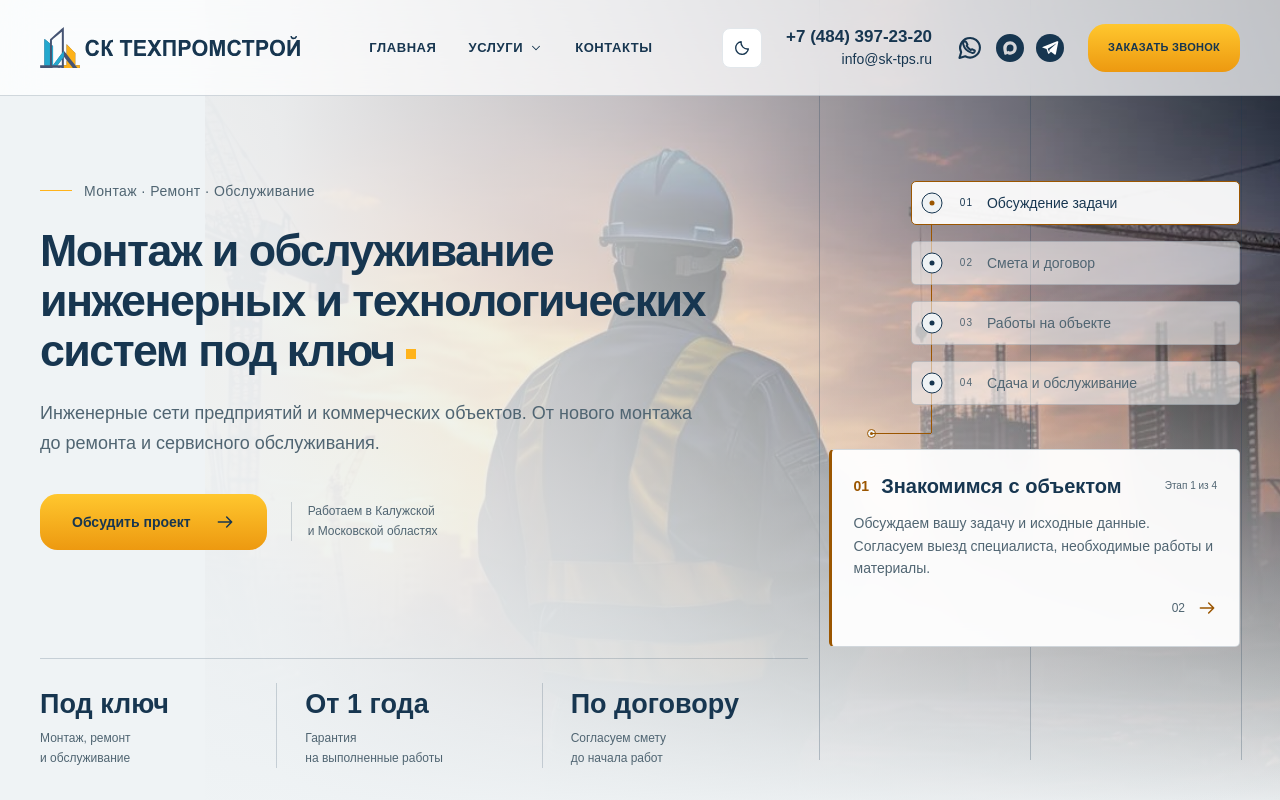
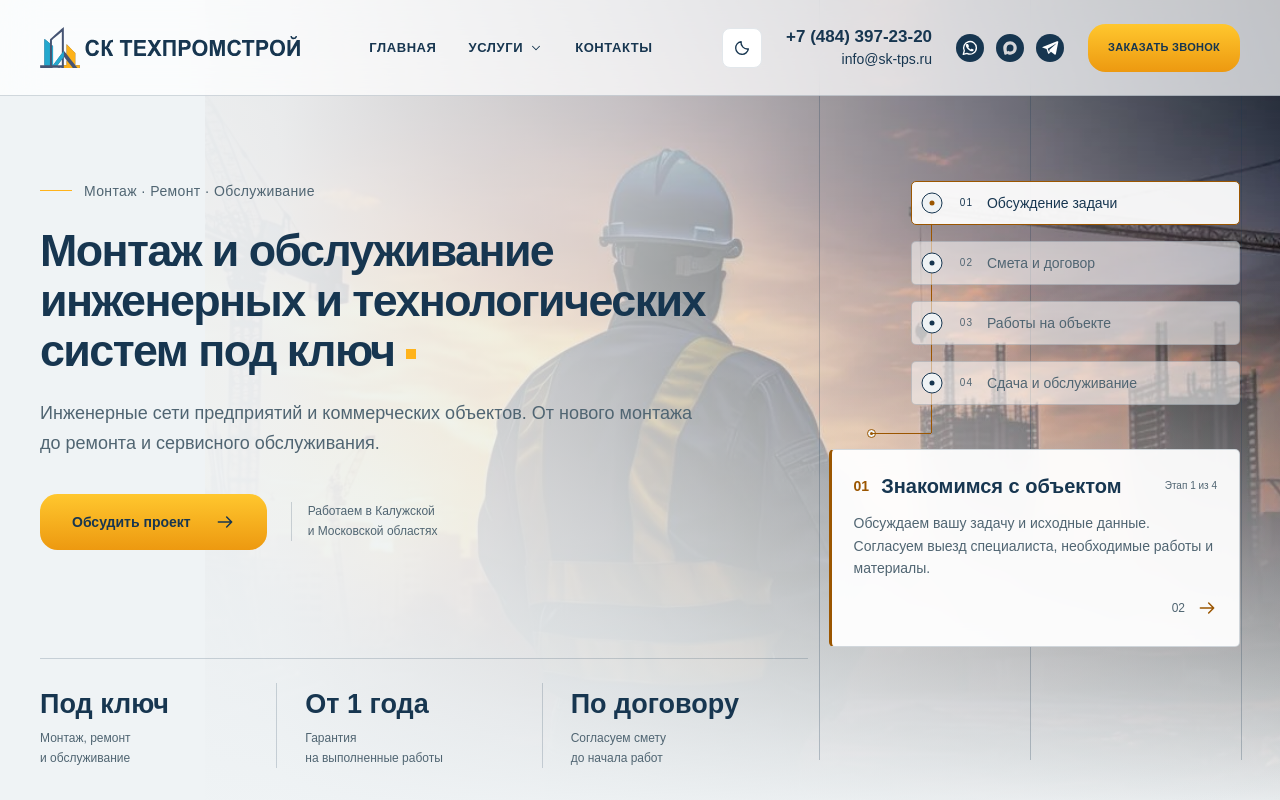
Before and after one commit to Cyrillkel/sk-tps, a Next.js app in the folder frontend/: page / in a window 1280 px wide. Built offline with nearby package versions, Linux system fonts and the light colour scheme.

Commit message:
feat: update WhatsApp icon styling in SiteHeader component

```diff
--- a/frontend/src/shared/ui/icons.tsx
+++ b/frontend/src/shared/ui/icons.tsx
@@ -77,7 +77,7 @@ export function WhatsAppIcon(props: IconProps) {
   return (
     <SvgIcon {...props}>
       <path d="M20.5 11.6a8.5 8.5 0 0 1-12.6 7.5L3 20.5l1.4-4.8a8.5 8.5 0 1 1 16.1-4.1Z" />
-      <path d="m8.2 7.3 1.1 2.4-.8 1a10 10 0 0 0 3.8 3.8l1-.8 2.4 1.1c.3.2.3.5.2.8-.4 1.1-1.4 1.7-2.5 1.4-3.9-1-7-4.1-8-8-.3-1.1.3-2.1 1.4-2.5.3-.1.6-.1.8.2Z" transform="translate(1 0) scale(.95)" />
+      <path fill="currentColor" stroke="none" d="M8.3 6.8h.8c.2 0 .4.1.5.4l1 2.2c.1.3.1.5-.1.7l-.8 1a7.7 7.7 0 0 0 3.3 3l.8-1c.2-.2.4-.3.7-.1l2.1 1c.3.1.4.3.3.6-.2 1.1-1.2 1.9-2.3 1.8-1.6-.1-3.7-1.2-5.4-2.9-1.6-1.6-2.7-3.5-2.8-4.8-.1-.8.4-1.5 1-1.9.3-.1.6-.1.9 0Z" />
     </SvgIcon>
   );
 }
--- a/frontend/src/widgets/site-header/ui/site-header.tsx
+++ b/frontend/src/widgets/site-header/ui/site-header.tsx
@@ -49,9 +49,9 @@ export function SiteHeader() {
             target="_blank"
             rel="noopener noreferrer"
             aria-label="Написать в WhatsApp"
-            className="transition-opacity hover:opacity-70"
+            className="flex size-7 items-center justify-center rounded-full bg-primary text-surface transition-opacity hover:opacity-70"
           >
-            <WhatsAppIcon className="size-7" />
+            <WhatsAppIcon className="size-4.5" />
           </a>
           <a
             href={company.max}
```
